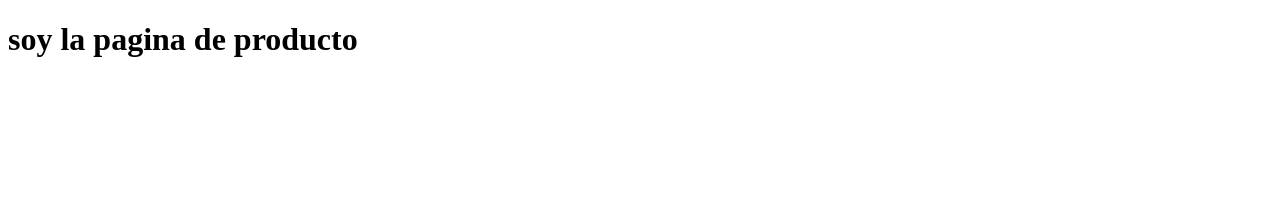
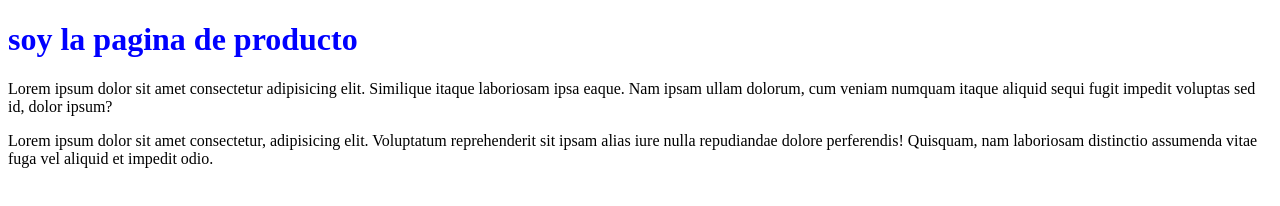
Before and after one commit to SebaJunco/Prueba-, a plain HTML site: page productos.html in a window 1280 px wide. Drawn offline with Linux system fonts and the light colour scheme.

Commit message:
cambios en el estilo

```diff
--- a/estilo.css
+++ b/estilo.css
@@ -6,3 +6,32 @@ li{
     color: aquamarine;
     font-size: larger;
 }
+
+#contenedor{
+    background-color: aqua;
+    width: 90%;
+    margin-left: auto;
+    margin-right: auto;
+    padding: 10px;
+    margin-top: 25px;
+
+
+}
+.cabecera{
+    border: red;
+}
+
+.contenido{ background-color: aquamarine;
+
+
+}
+
+.destacado{
+
+    font-family: 'Franklin Gothic Medium', 'Arial Narrow', Arial, sans-serif;
+font-size: 30px;
+background-color: blueviolet;
+
+
+
+}
--- a/productos.html
+++ b/productos.html
@@ -3,12 +3,44 @@
 <head>
     <meta charset="UTF-8">
     <meta http-equiv="X-UA-Compatible" content="IE=edge">
-    <meta name="viewport" content="width=, initial-scale=1.0">
-    <title>Document</title>
+    <meta name="viewport" content="width
+    <title>Document</title>=, initial-scale=1.0">
+
+
+<style>
+
+h1{color: blue;}
+
+</style>
+
+
 </head>
 <body>
 
-<h1>soy la pagina de producto</h1>
+
+
+<div id="contenedor">
+
+    <div class="cabecera">
+        <h1>soy la pagina de producto</h1>
+
+    </div>
+
+    <div class="contenido">
+<p>Lorem ipsum dolor sit amet consectetur adipisicing elit. Similique itaque laboriosam ipsa eaque. Nam ipsam ullam dolorum, cum veniam numquam itaque aliquid sequi fugit impedit voluptas sed id, dolor ipsum?
+
+<p>Lorem ipsum dolor sit amet consectetur, adipisicing elit. Voluptatum reprehenderit sit ipsam alias iure nulla repudiandae dolore perferendis! Quisquam, nam laboriosam distinctio assumenda vitae fuga vel aliquid et impedit odio.
+
+</p>
+</p>
+
+    </div>
+
+<div class="pie">
+
+</div>
+
+</div>
 
 </body>
 </html>
```
